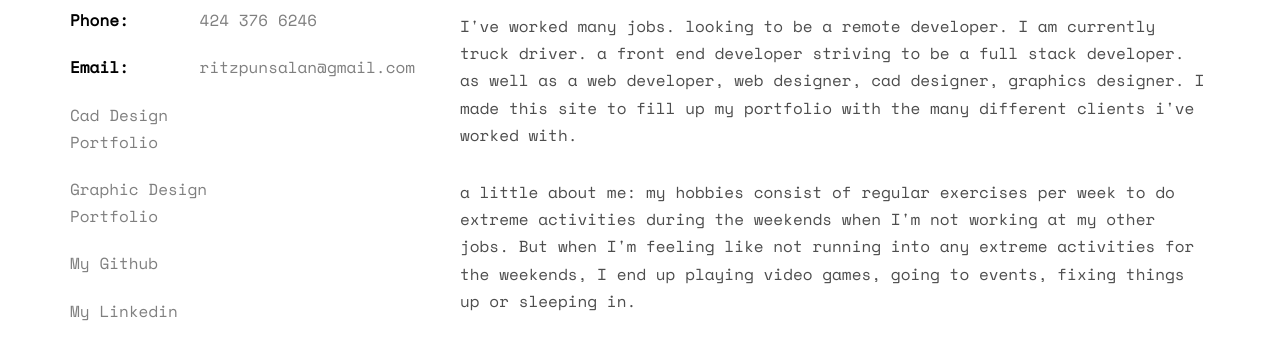
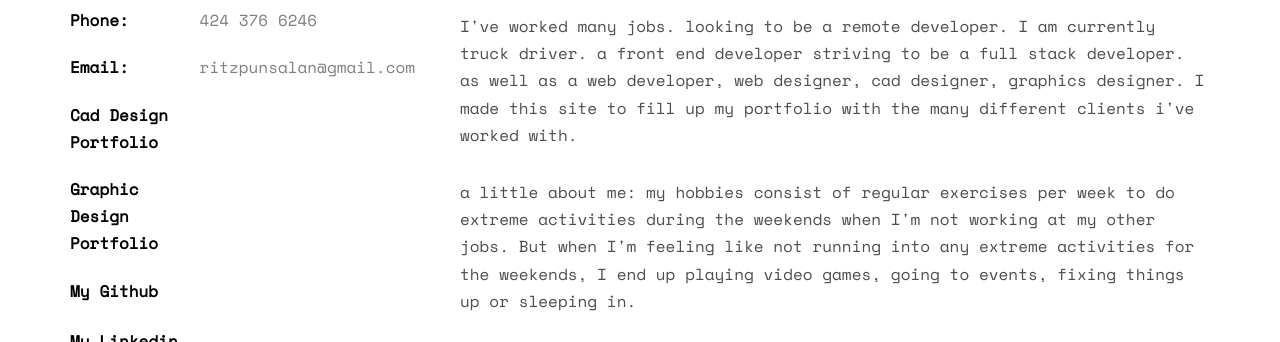
Before and after one commit to ritzpunsalan/stormriders, a plain HTML site: page homepages/index.html in a window 1280 px wide. Shown: the part 1112-1454 px from the top of the page. Drawn offline with nearby package versions, Linux system fonts and the light colour scheme; files whose address does not match are found by name.

Commit message:
get er done

```diff
--- a/homepages/index.html
+++ b/homepages/index.html
@@ -97,10 +97,10 @@
                             <li><span class="first-block">Full Name:</span><span class="second-block">Ritz Punsalan</span></li>
                             <li><span class="first-block">Phone:</span><span class="second-block">424 376 6246</span></li>
                             <li><span class="first-block">Email:</span><span class="second-block">ritzpunsalan@gmail.com</span></li>
-                            <li><a href="https://grabcad.com/ritz.punsalan-1" class="second-block">Cad Design Portfolio</a>
-                            <li><a href="https://www.artstation.com/ritzpunsalan/profile" class="second-block">Graphic Design Portfolio</a>
-                            <li><a href="https://github.com/ritzpunsalan" class="second-block">My Github</a>
-                            <li><a href="https://www.linkedin.com/in/ritz-punsalan-36055a82/" class="second-block">My Linkedin</a>
+                            <li><p><a href="https://grabcad.com/ritz.punsalan-1" class="first-block">Cad Design Portfolio</a></p></li>
+                            <li><p><a href="https://www.artstation.com/ritzpunsalan/profile" class="first-block">Graphic Design Portfolio</a></p></li>
+                            <li><p><a href="https://github.com/ritzpunsalan" class="first-block">My Github</a></p></li>
+                            <li><p><a href="https://www.linkedin.com/in/ritz-punsalan-36055a82/" class="first-block">My Linkedin</a></p></li>
                         </ul>
                     </div>
                     <div class="col-md-8">
```
